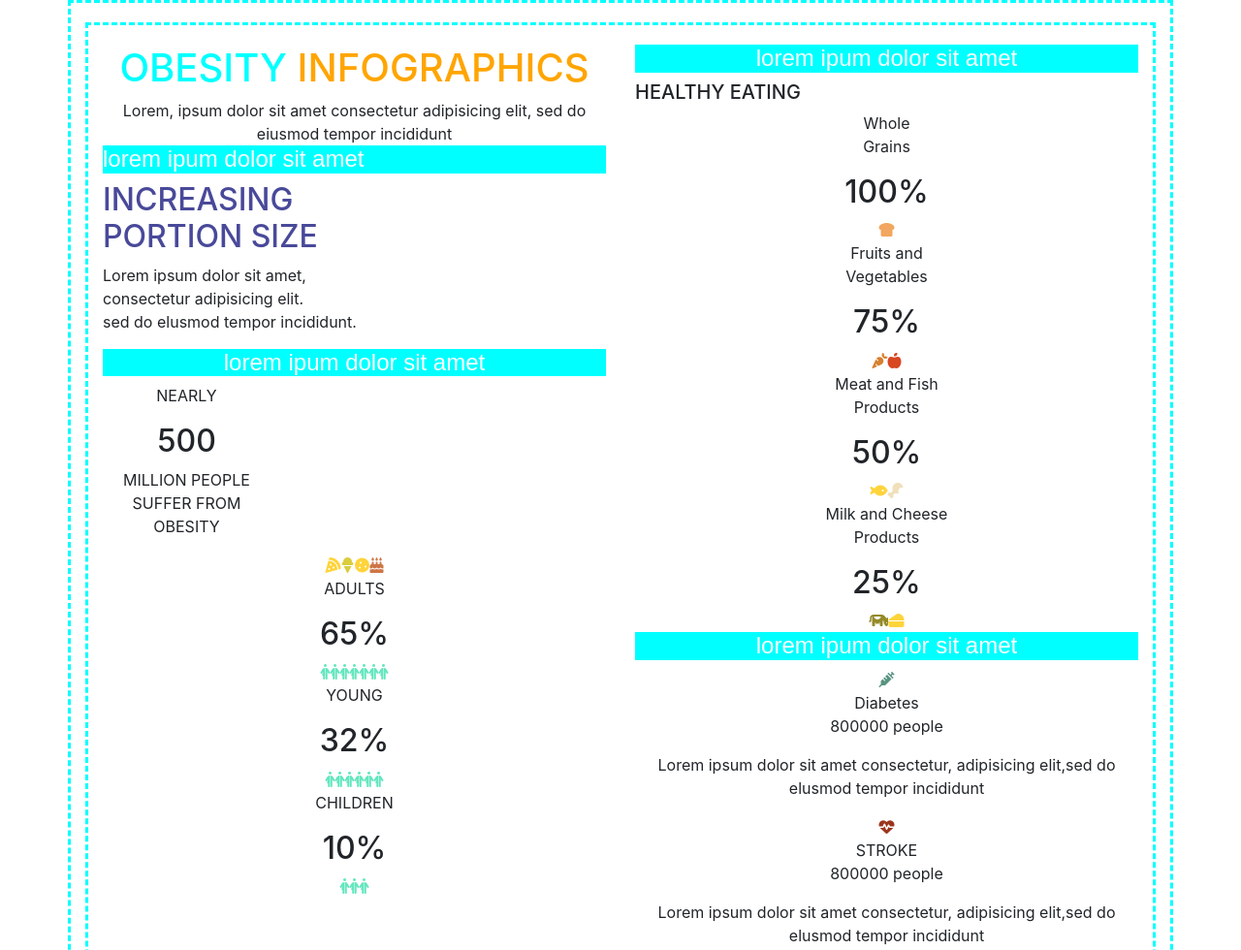
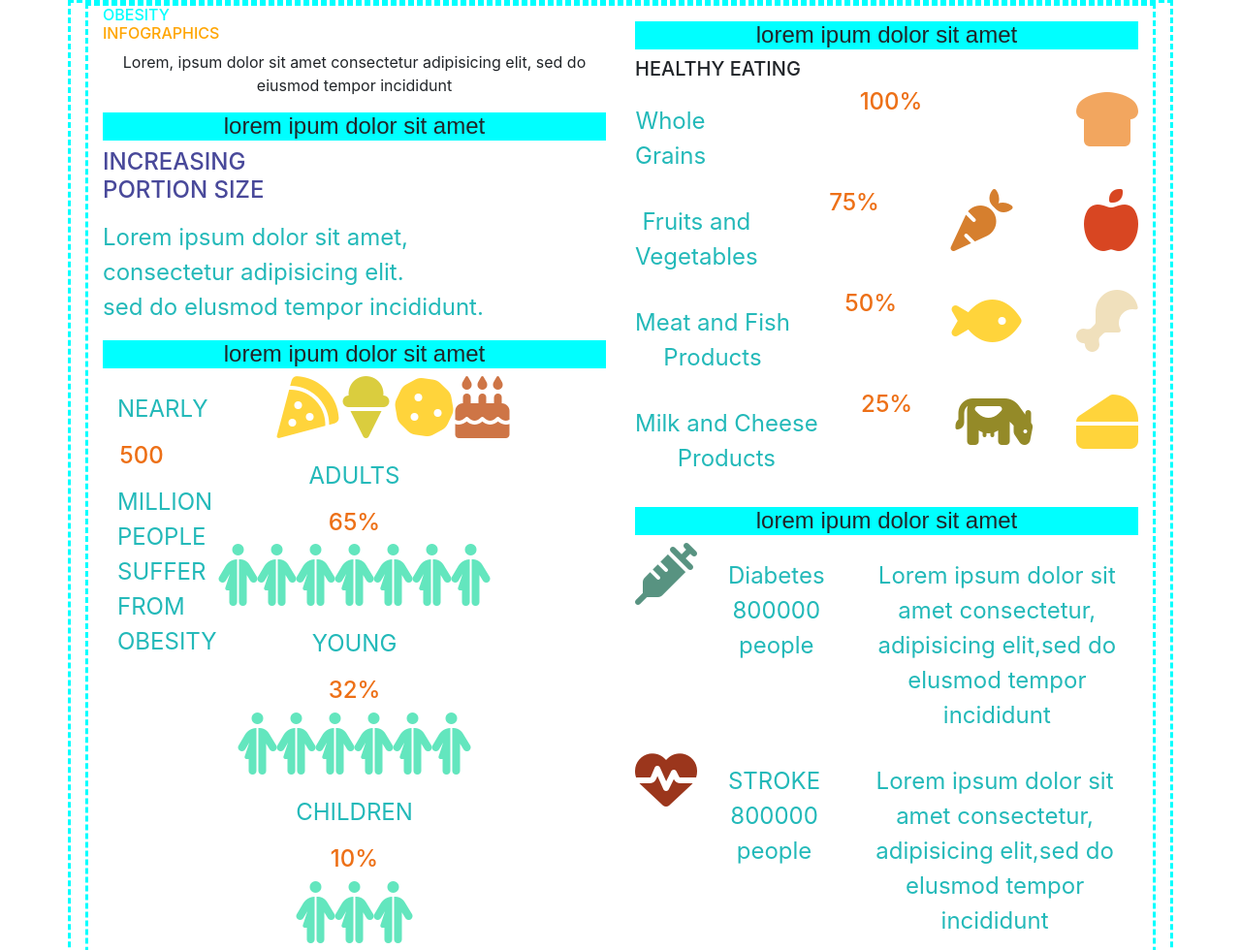
Before and after one commit to suganyarajes/day12--rwd, a plain HTML site: page design.html in a window 1280 px wide. Shown: the top 980 px of the page at 97% size. Drawn offline with nearby package versions, Linux system fonts and the light colour scheme.

Commit message:
task2.css

```diff
--- a/task2.css
+++ b/task2.css
@@ -1,57 +1,220 @@
 
 
+/* Responsive container for all devices */
+
+/* Set container width to 100% for extra small devices and center it */
+.container {
+  width: 100%;
+  max-width: 1200px;
+  border:dashed;
+  border-color: aqua;
+  position: relative;
+}
+
+/* Apply media query to adjust container width for larger devices */
+@media (min-width: 576px) {
+  .container {
+    max-width: 540px; /* Adjust max-width based on your design */
+
+h1{
+  font-size: medium;
+}
+article {
+  float: left;
+  width: 5em;
+  height: 3rem; /* only for demonstration, should be removed */
+}
+aside{
+  font-size: 2em
+}
+span{
+  display: flex;
+  flex-direction: row;
+  justify-content: space-between;
+  gap: 2em;
+}
 h4{
 
-  color: white;
+  background-color: rgb(115, 206, 232);
   font-family:Arial, Helvetica, sans-serif;
   background-color: aqua;
+text-align: center;
+font-size: small;
+margin-top: 1rem;
 
 }
+h2{
+  color: rgb(237, 112, 23);
+ font-size: large;
+}
 
-div{
-border: aqua;
+p{
+  margin-top: 2rem;
+  color: rgb(35, 185, 185);
+  font-size: small;
+}
 
+i{
+  display: inline;
+  font-size: 1rem;
 }
-.container{
+
+aside{
+  display: inline;
+}
+}
+}
+
+@media (min-width: 768px) {
+  .container {
+    max-width: 720px;
 
 
-  padding-top: 20px;
-  display: flex;
-  flex-direction: row;
-  gap: 50%;
-  border: aqua;
-  border-style: dashed;
+    article {
+      float: left;
+      width: 5em;
+      height: 3rem; /* only for demonstration, should be removed */
+    }
+    aside{
+      font-size: 2em
+    }
+    span{
+      display: flex;
+      flex-direction: row;
+      justify-content: space-between;
+      gap: 2em;
+    }
+    h4{
+
+      background-color: rgb(115, 206, 232);
+      font-family:Arial, Helvetica, sans-serif;
+      background-color: aqua;
+    text-align: center;
+    font-size: large;
+    margin-top: 1rem;
+
+    }
+    h2{
+      color: rgb(237, 112, 23);
+     font-size: larger;
+    }
+
+    p{
+
+      margin-top: 2rem;
+      color: rgb(35, 185, 185);
+      font-size: large;
+    }
+
+    i{
+      display: inline;
+      font-size: 2rem;
+    }
+
+    aside{
+      display: inline;
+    }
+    }
+    }
 
 
 
+@media (min-width: 992px) {
+  .container {
+    max-width: 960px;
+    article {
+      float: left;
+      width: 5em;
+      height: 3rem; /* only for demonstration, should be removed */
+    }
+    aside{
+      font-size: 2em
+    }
+    span{
+      display: flex;
+      flex-direction: row;
+      justify-content: space-between;
+      gap: 2em;
+    }
+    h4{
 
+      background-color: rgb(115, 206, 232);
+      font-family:Arial, Helvetica, sans-serif;
+      background-color: aqua;
+    text-align: center;
+    font-size: large;
+    margin-top: 1rem;
 
+    }
+    h2{
+      color: rgb(237, 112, 23);
+     font-size: larger;
+    }
 
-}
-.left {
+    p{
 
-  padding-top: 20px;
-  flex-basis: 50%;
-  display: flex;
-  flex-direction: column;
+      margin-top: 1rem;
+      color: rgb(35, 185, 185);
+      font-size:larger;
+    }
+
+    i{
+      display: inline;
+      font-size: 3rem;
+    }
+
+    aside{
+      display: inline;
+    }
+  }
 }
 
+@media (min-width: 1200px) {
+  .container {
+    max-width: 1140px;
+    article {
+      float: left;
+      width: 5em;
+      height: 3rem; /* only for demonstration, should be removed */
+    }
+    aside{
+      font-size: 2em
+    }
+    span{
+      display: flex;
+      flex-direction: row;
+      justify-content: space-between;
+      gap: 2em;
+    }
+    h4{
 
-.right {
+      background-color: rgb(115, 206, 232);
+      font-family:Arial, Helvetica, sans-serif;
+      background-color: aqua;
+    text-align: center;
+    font-size: x-large;
+    margin-top: 1rem;
 
- padding-top: 20px;
- flex-basis: 50%;
- display: flex;
- flex-direction: column;
- margin left:20px;
+    }
+    h2{
+      color: rgb(237, 112, 23);
+     font-size: x-large;
+    }
 
+    p{
+
+      margin-top: 1rem;
+      color: rgb(35, 185, 185);
+      font-size:x-large;
+    }
+
+    i{
+      display: inline;
+      font-size: 4rem;
+    }
+
+    aside{
+      display: inline;
+    }
+  }
 }
-
-
-span.a {
-  display: inline; /* the default for span */
- display: flex;
- flex-direction: row;
-justify-content: space-between;
-
-}
```
